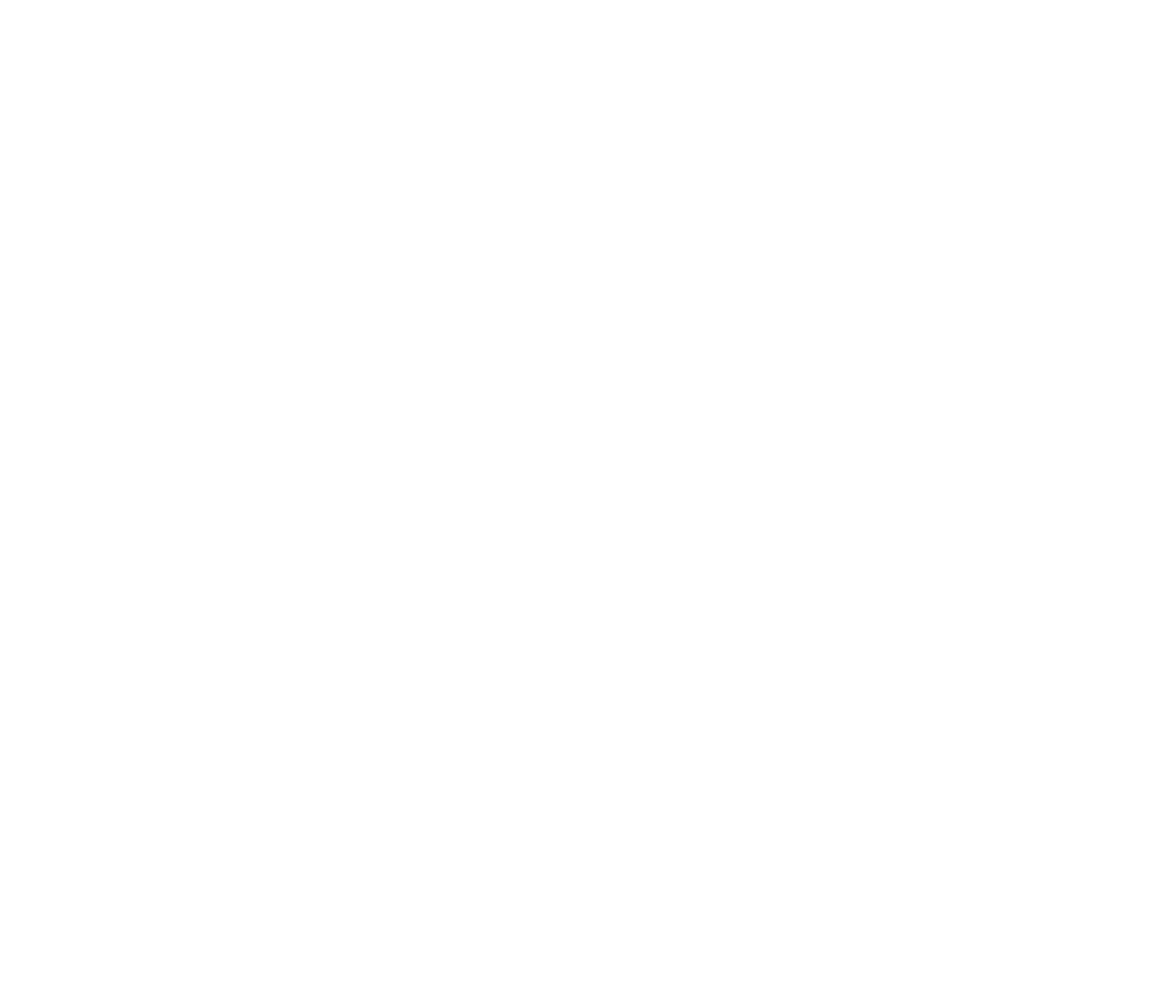
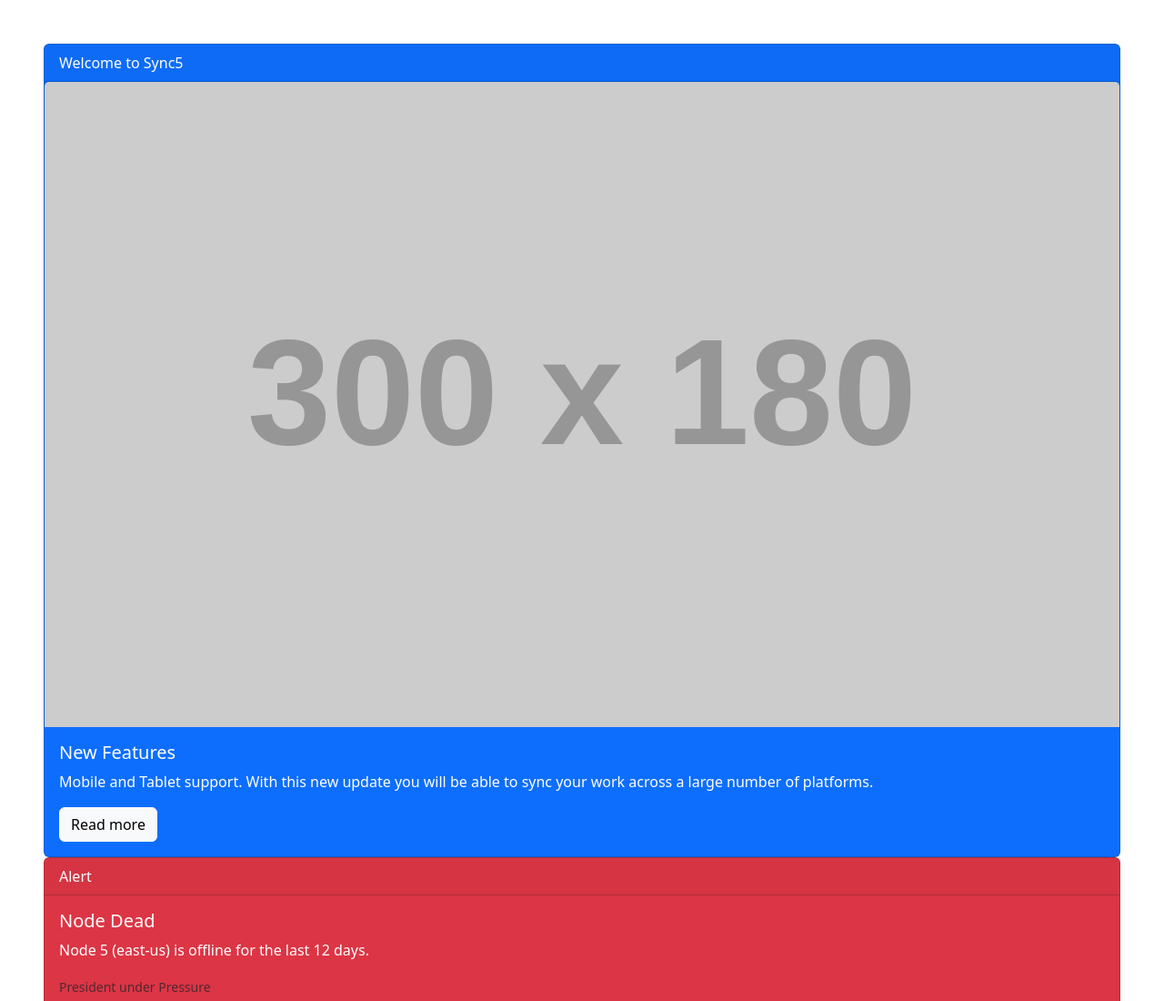
Before and after one commit to acciojob/bootstrap-card-noumantannu06-glitch, a website: page main.html in a window 1280 px wide. Shown: the top 1100 px of the page at 91% size. Before the commit the page ends 800 px from the top, so only its background shows below. Drawn offline with nearby package versions, Linux system fonts and the light colour scheme; placeholder pictures from the web are drawn by us.

Commit message:
created a submission

```diff
--- a/main.html
+++ b/main.html
@@ -1,13 +1,47 @@
 <!DOCTYPE html>
 
 <html>
-
+<link href="https://cdn.jsdelivr.net/npm/bootstrap@5.3.0/dist/css/bootstrap.min.css" rel="stylesheet">
 <head>
 	<link rel="stylesheet" href="styles.css">
 </head>
 
 <body>
 	<!-- the entire body must be written by student -->
+	<body class="p-5">
+  <div class="card-deck">
+    <!-- First Card: Sync5 Welcome -->
+    <div class="card bg-primary text-white">
+      <div class="card-header">
+        Welcome to Sync5
+      </div>
+      <img src="https://via.placeholder.com/300x180/17a2b8/ffffff?text=New+Features" class="card-img-top" alt="New Features">
+      <div class="card-body">
+        <h5 class="card-title">New Features</h5>
+        <p class="card-text">Mobile and Tablet support. With this new update you will be able to sync your work across a large number of platforms.</p>
+        <a href="#" class="btn btn-light">Read more</a>
+      </div>
+    </div>
+
+    <!-- Second Card: Alert -->
+    <div class="card bg-danger text-white">
+      <div class="card-header">
+        Alert
+      </div>
+      <div class="card-body">
+        <h5 class="card-title">Node Dead</h5>
+        <p class="card-text">Node 5 (east-us) is offline for the last 12 days.</p>
+        <p class="card-text">
+          <small class="text-muted">President under Pressure</small>
+        </p>
+        <p class="card-text">
+          <small class="text-muted">The US president is under pressure to respond to a widespread cyber-attack linked to China. Last updated 12 mins ago</small>
+        </p>
+        <a href="#" class="btn btn-light">Read more</a>
+      </div>
+      <img src="https://via.placeholder.com/300x180/dc3545/ffffff?text=Node+Alert" class="card-img-bottom" alt="Node Alert">
+    </div>
+  </div>
     <script type="text/javascript" src="./script.js">
 </script>
 
```
